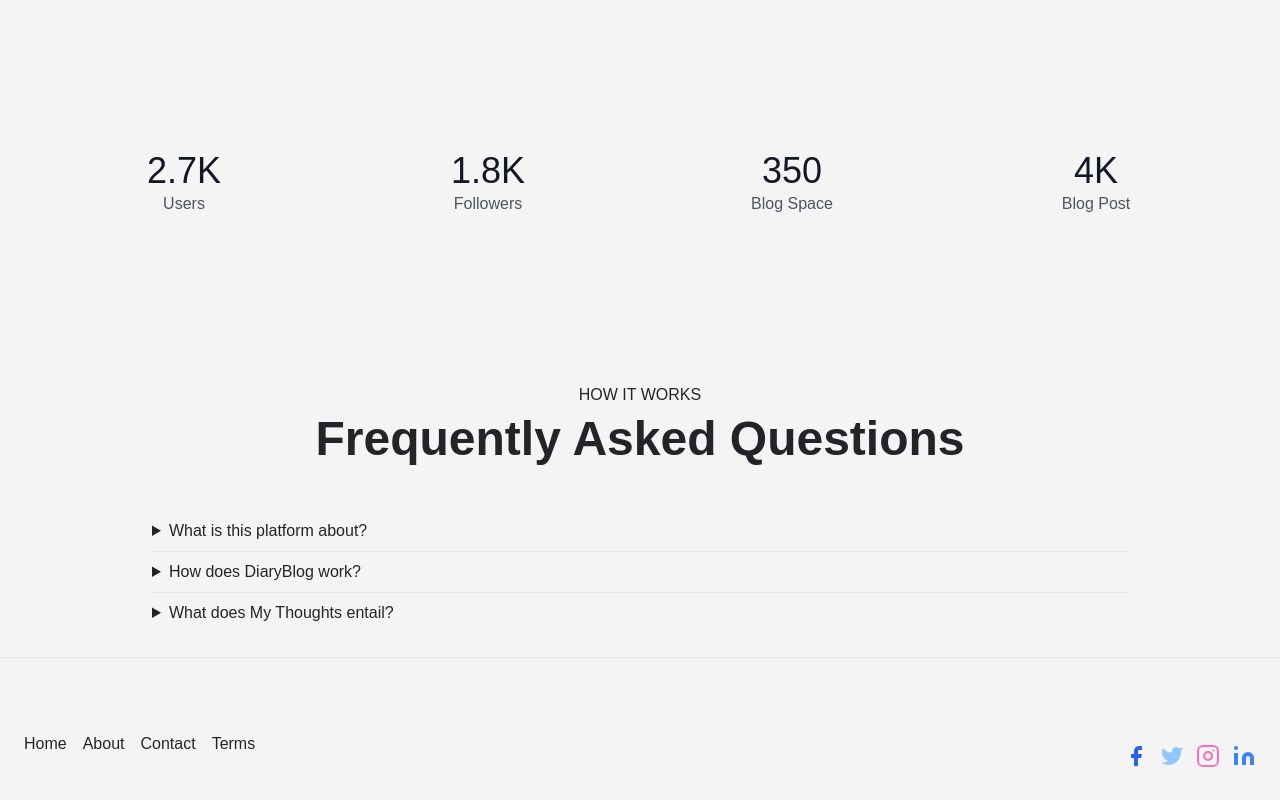
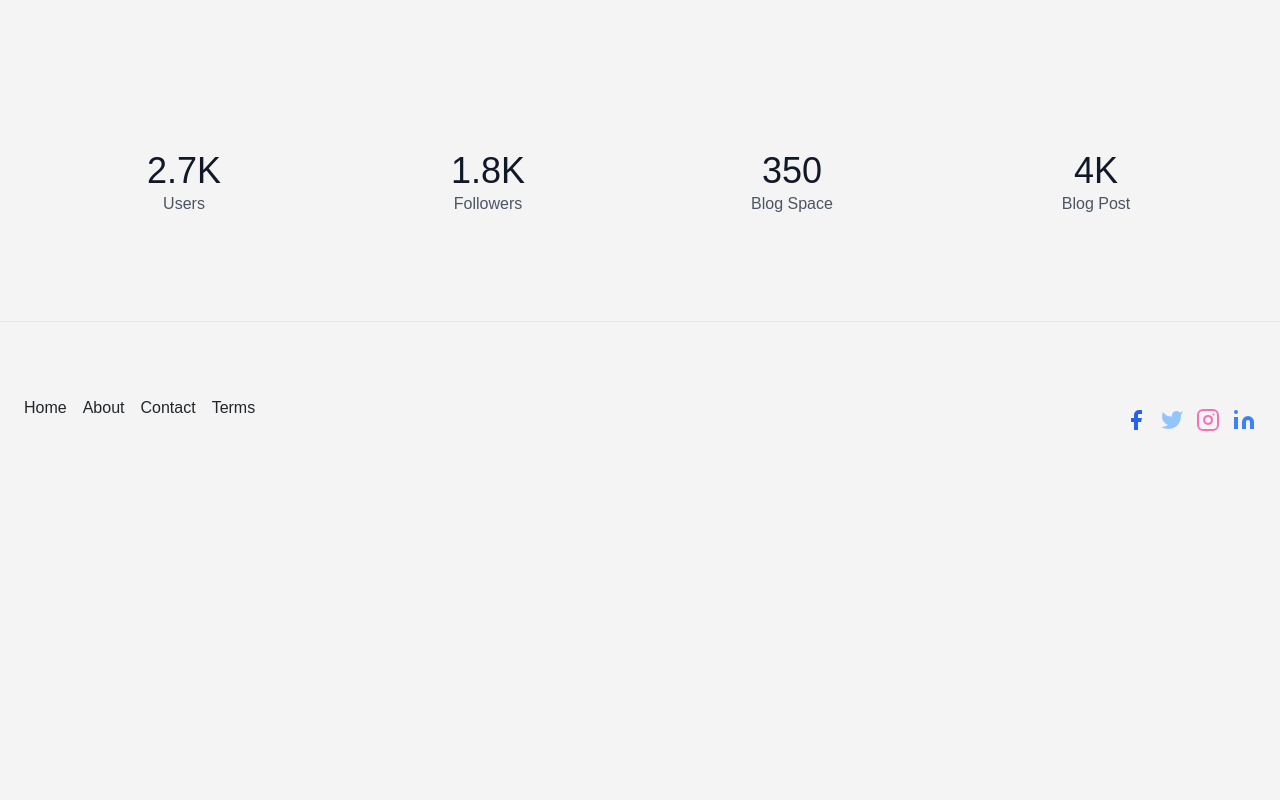
Before and after one commit to HackerNewsIndia/Universal, a React (Create React App) app: page / in a window 1280 px wide. Shown: the part 1181-1981 px from the top of the page. After the commit the page ends 1645 px from the top, so only its background shows below. Built offline with nearby package versions, Linux system fonts and the light colour scheme.

Commit message:
Update Home.js

```diff
--- a/src/components/Home.js
+++ b/src/components/Home.js
@@ -153,35 +153,7 @@ const Home = () => {
     </div>
   </div>
 </section>
-      <section className="dark:bg-gray-800 dark:text-gray-100">
-        <div className="container flex flex-col justify-center p-4 mx-auto md:p-8">
-          <p className="p-2 text-md font-medium tracking text-center uppercase">How it works</p>
-          <h2 className="mb-12 text-4xl font-bold leadi text-center sm:text-5xl">Frequently Asked Questions</h2>
-          <div className="flex flex-col divide-y sm:px-8 lg:px-12 xl:px-32 dark:divide-gray-700">
-            {/* Similar structure for the details elements */}
-            <details>
-				<summary class="py-2 outline-none cursor-pointer focus:underline">What is this platform about?</summary>
-				<div class="px-4 pb-4">
-					<p>Our platform enables you to effortlessly create a personalized digital presence through features like DiaryBlog, Ask, My Thoughts, TypeIt, and Follow. These components cater to various forms of self-expression, content creation, and community engagement.</p>
-				</div>
-			</details>
-			<details>
-				<summary class="py-2 outline-none cursor-pointer focus:underline"> How does DiaryBlog work?</summary>
-				<div class="px-4 pb-4">
-					<p>DiaryBlog is designed for writing and publishing articles or posts online, allowing you to share your thoughts, opinions, and expertise on diverse topics. It provides a space to engage with your audience or community.</p>
-				</div>
-			</details>
-			<details>
-				<summary class="py-2 outline-none cursor-pointer focus:underline">What does My Thoughts entail?</summary>
-				<div class="px-4 pb-4 space-y-2">
-					<p>My Thoughts is a feature for documenting personal experiences, thoughts, and emotions. You can choose to share these reflections publicly or keep them private. It serves as a space for self-expression and personal growth.
-</p>
 
-				</div>
-			</details>
-          </div>
-        </div>
-      </section>
 
       <footer className="border-t border-gray-200">
         <div className="container flex flex-wrap items-center justify-center px-4 py-8 mx-auto lg:justify-between">
```
